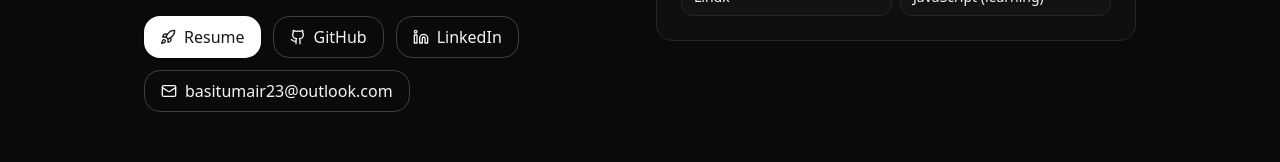
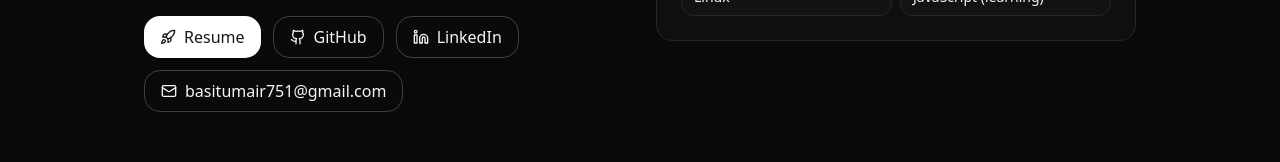
Before and after one commit to MasterBasadi/Portfolio, a React (Vite) app: page / in a window 1280 px wide. Shown: the part 401-563 px from the top of the page. Built offline with nearby package versions, Linux system fonts and the light colour scheme.

Commit message:
Updated Index

```diff
--- a/src/App.jsx
+++ b/src/App.jsx
@@ -3,7 +3,7 @@ import { Github, Linkedin, Mail, ExternalLink, BookOpenCheck, Rocket } from "luc
 
 export default function Portfolio() {
     const [copied, setCopied] = useState(false);
-    const email = "basitumair23@outlook.com";
+    const email = "basitumair751@gmail.com";
 
     const copyEmail = async () => {
         try {
```
Also changed, not shown: 1 other file (tests, documents, lock files or other folders).
